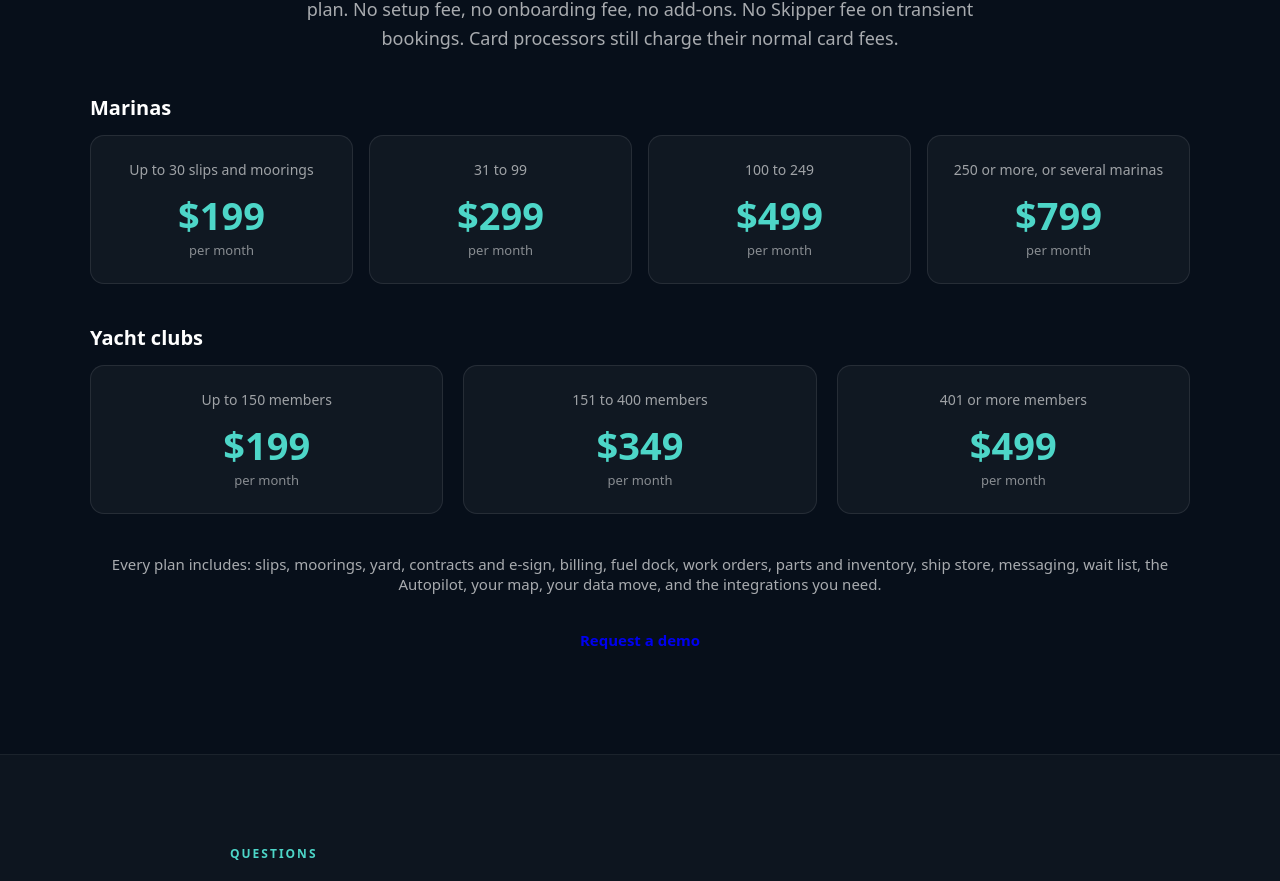
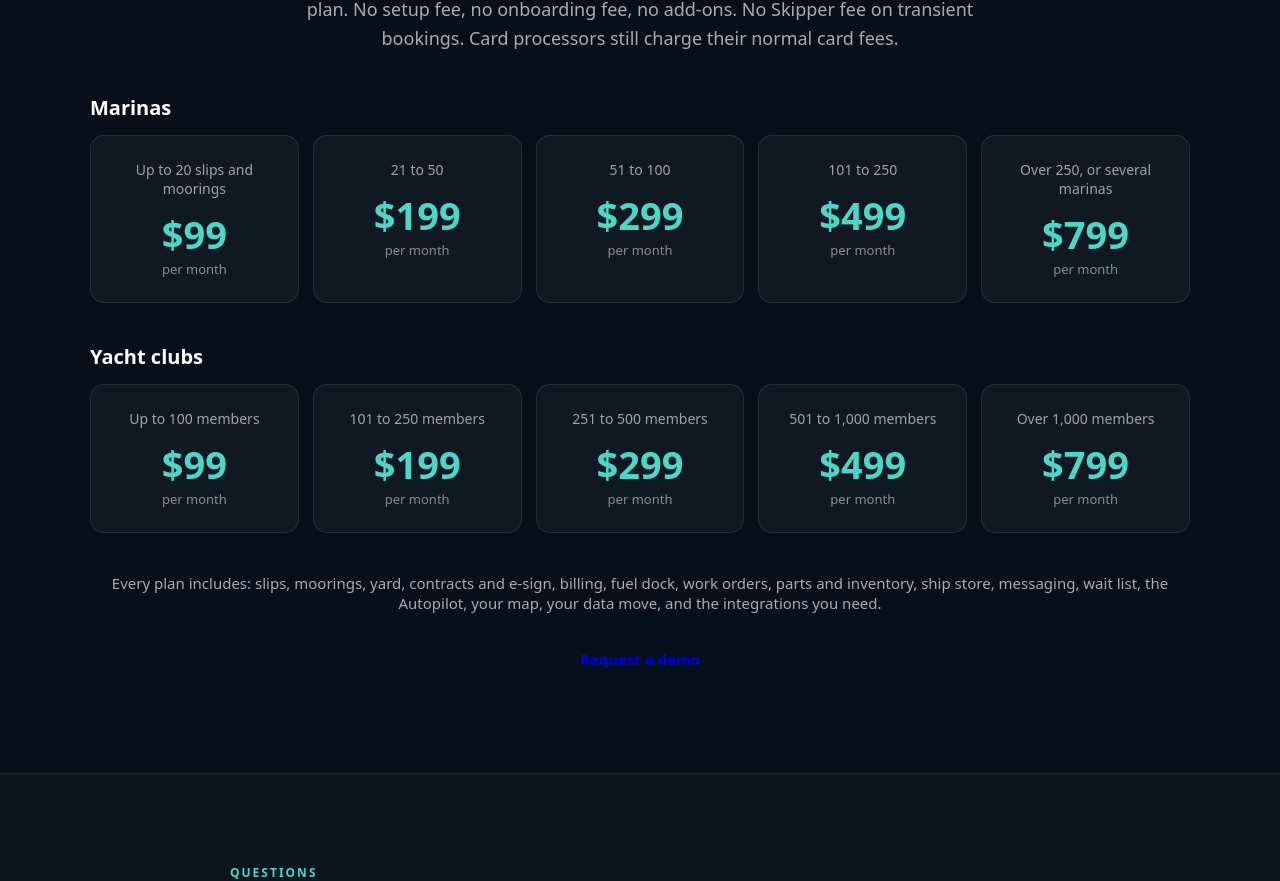
Before and after one commit to marketing356/ayeayeskipper-landing, a Next.js app: page / in a window 1280 px wide. Shown: the part 8275-9156 px from the top of the page. Built offline with nearby package versions, Linux system fonts and the light colour scheme; no server answers.

Commit message:
Homepage v2: pricing ladder 99/199/299/499/799 for marinas (by slips) and clubs (by members)

```diff
--- a/src/app/page.tsx
+++ b/src/app/page.tsx
@@ -10,6 +10,7 @@ const css = [
   '.sk-grid2 { display: grid; grid-template-columns: 1fr 1fr; gap: 40px; align-items: center; }',
   '.sk-grid3 { display: grid; grid-template-columns: repeat(3, 1fr); gap: 20px; }',
   '.sk-grid4 { display: grid; grid-template-columns: repeat(4, 1fr); gap: 16px; }',
+  '.sk-grid5 { display: grid; grid-template-columns: repeat(5, 1fr); gap: 14px; }',
   '.sk-card { background: rgba(255,255,255,0.04); border: 1px solid rgba(255,255,255,0.09); border-radius: 14px; padding: 24px; }',
   '.sk-btn { display: inline-block; padding: 14px 28px; border-radius: 8px; font-weight: 800; font-size: 15px; text-decoration: none; }',
   '.sk-btn-main { background: ' + TEAL + '; color: ' + NAVY + '; }',
@@ -20,7 +21,7 @@ const css = [
   '.sk-section { padding: 90px 0; }',
   '.sk-alt { background: rgba(255,255,255,0.025); border-top: 1px solid rgba(255,255,255,0.06); border-bottom: 1px solid rgba(255,255,255,0.06); }',
   '@media (max-width: 860px) {',
-  '  .sk-grid2, .sk-grid3, .sk-grid4 { grid-template-columns: 1fr; }',
+  '  .sk-grid2, .sk-grid3, .sk-grid4, .sk-grid5 { grid-template-columns: 1fr; }',
   '  .sk-h2 { font-size: 30px; }',
   '  .sk-section { padding: 60px 0; }',
   '  .sk-hero-h1 { font-size: 44px !important; }',
@@ -58,16 +59,19 @@ const COMPARE: string[][] = [
 ]
 
 const MARINA_TIERS: [string, string][] = [
-  ['Up to 30 slips and moorings', '$199'],
-  ['31 to 99', '$299'],
-  ['100 to 249', '$499'],
-  ['250 or more, or several marinas', '$799'],
+  ['Up to 20 slips and moorings', '$99'],
+  ['21 to 50', '$199'],
+  ['51 to 100', '$299'],
+  ['101 to 250', '$499'],
+  ['Over 250, or several marinas', '$799'],
 ]
 
 const CLUB_TIERS: [string, string][] = [
-  ['Up to 150 members', '$199'],
-  ['151 to 400 members', '$349'],
-  ['401 or more members', '$499'],
+  ['Up to 100 members', '$99'],
+  ['101 to 250 members', '$199'],
+  ['251 to 500 members', '$299'],
+  ['501 to 1,000 members', '$499'],
+  ['Over 1,000 members', '$799'],
 ]
 
 const FAQ: [string, string][] = [
@@ -380,7 +384,7 @@ export default function Home() {
           </div>
 
           <div style={{ fontWeight: 900, fontSize: 20, marginBottom: 14 }}>Marinas</div>
-          <div className="sk-grid4" style={{ marginBottom: 40 }}>
+          <div className="sk-grid5" style={{ marginBottom: 40 }}>
             {MARINA_TIERS.map(([size, price]) => (
               <div key={size} className="sk-card" style={{ textAlign: 'center' }}>
                 <div style={{ fontSize: 14, color: 'rgba(255,255,255,0.6)', marginBottom: 10 }}>{size}</div>
@@ -391,7 +395,7 @@ export default function Home() {
           </div>
 
           <div style={{ fontWeight: 900, fontSize: 20, marginBottom: 14 }}>Yacht clubs</div>
-          <div className="sk-grid3" style={{ marginBottom: 40 }}>
+          <div className="sk-grid5" style={{ marginBottom: 40 }}>
             {CLUB_TIERS.map(([size, price]) => (
               <div key={size} className="sk-card" style={{ textAlign: 'center' }}>
                 <div style={{ fontSize: 14, color: 'rgba(255,255,255,0.6)', marginBottom: 10 }}>{size}</div>
```
